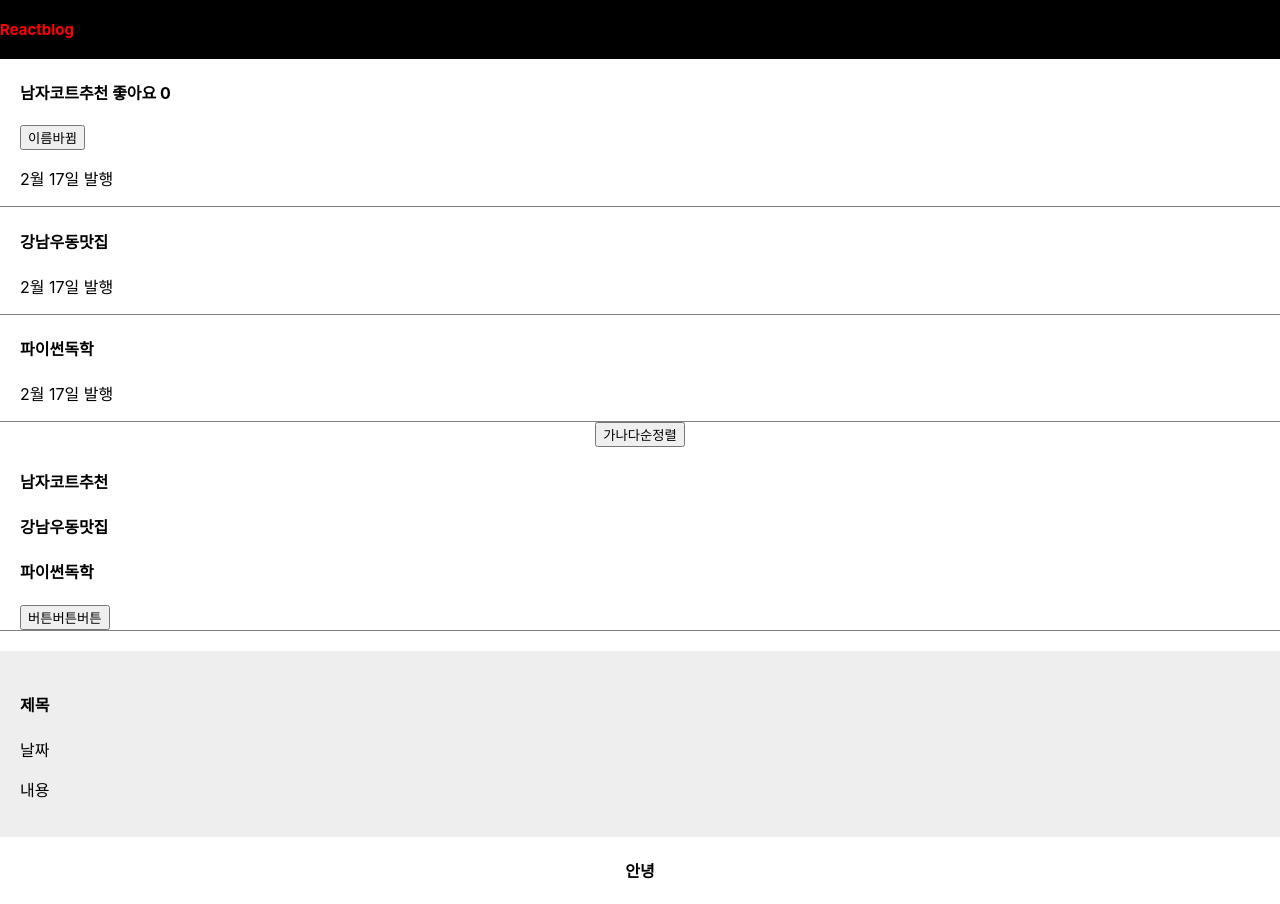
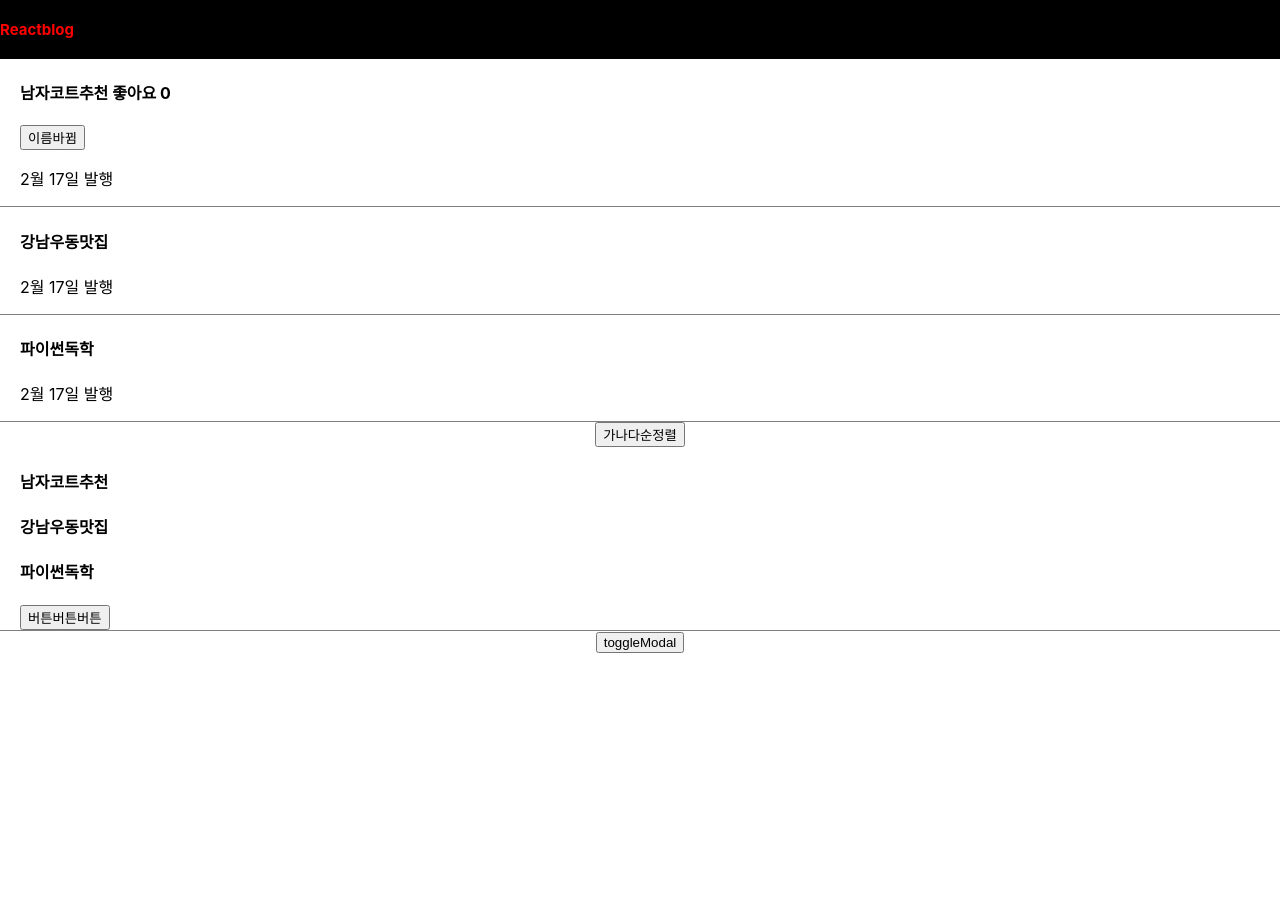
Before and after one commit to kim-heesu/secondReact, a React (Create React App) app in the folder blog/: page / in a window 1280 px wide. After the commit the page ends 800 px from the top, so only its background shows below. Built offline with nearby package versions, Linux system fonts and the light colour scheme.

Commit message:
삼항연산자 이용해서 modal의 상태바꾸기

```diff
--- a/blog/src/App.js
+++ b/blog/src/App.js
@@ -14,6 +14,8 @@ function App() {
 
   let [titleTest,setTitleTest] = useState(['남자코트추천','강남우동맛집','파이썬독학'])
   let [like, setLike] = useState(0);
+
+  let [modal,setModal] = useState(false);
 
   function likePlus(){
     setLike(like+1);
@@ -66,10 +68,12 @@ function App() {
         <button onClick={titleChange}>버튼버튼버튼</button>
       </div>
 
+      <button onClick={()=>{modal === false ? setModal(true) : setModal(false)}}>toggleModal</button>
 
+      {
+        modal === true ? <Modal/> : null
+      }
 
-      <Modal></Modal>
-      <List />
 
     </div>
   );
@@ -86,12 +90,6 @@ function Modal(){
   )
 }
 
-function List(){
-  return(
-    <h4>안녕</h4>
-  )
-}
-
 // 컴포넌트 만드는 방법2
 // let Modal = () => {
 //   return(
@@ -103,10 +101,4 @@ function List(){
 //   )
 // }
 
-// 컴포넌트는 언제 사용하는가?
-// 1. 반복적인 html 축약할때
-// 2. 큰페이지들
-// 3. 자주변경되는것들
-
-
 export default App;
```
